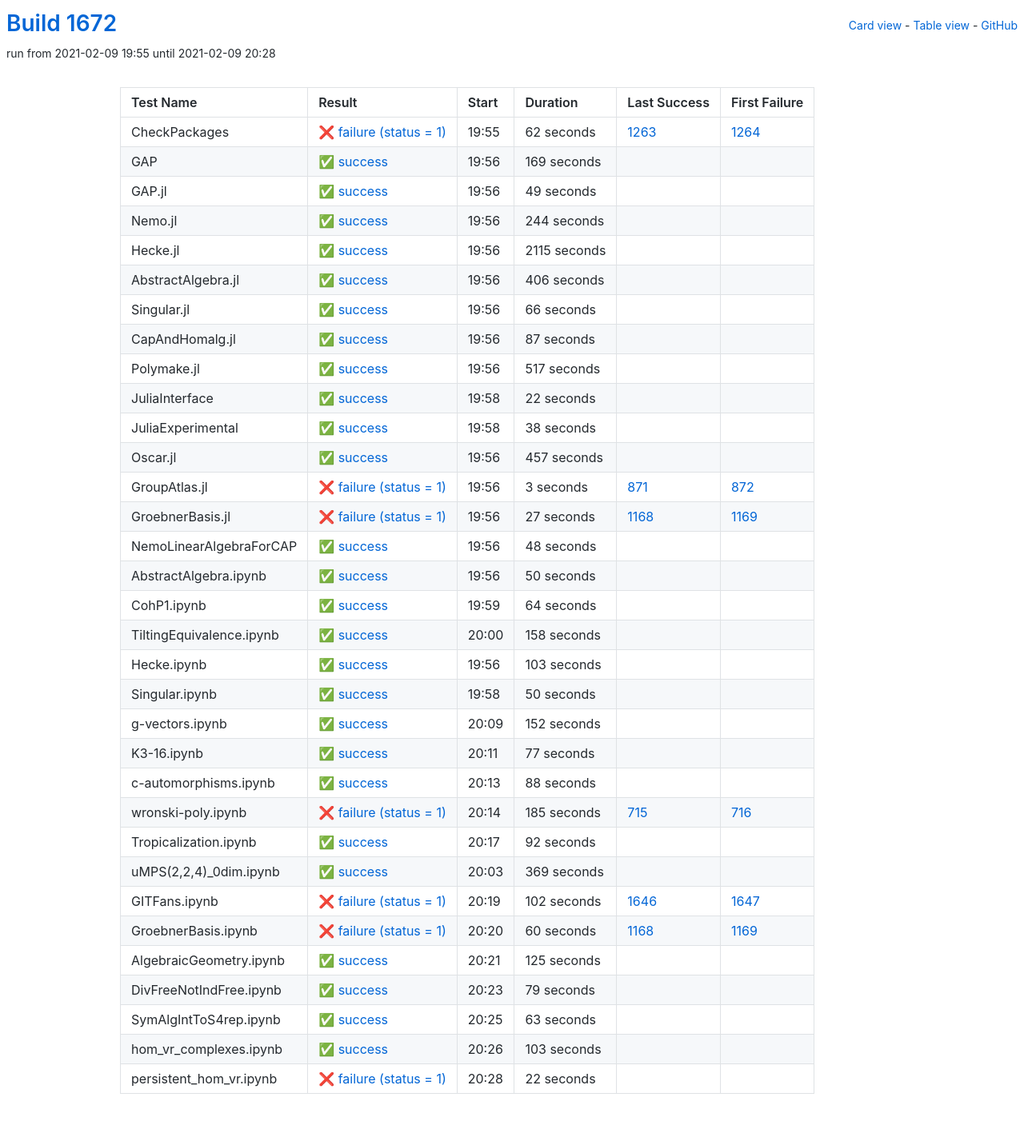
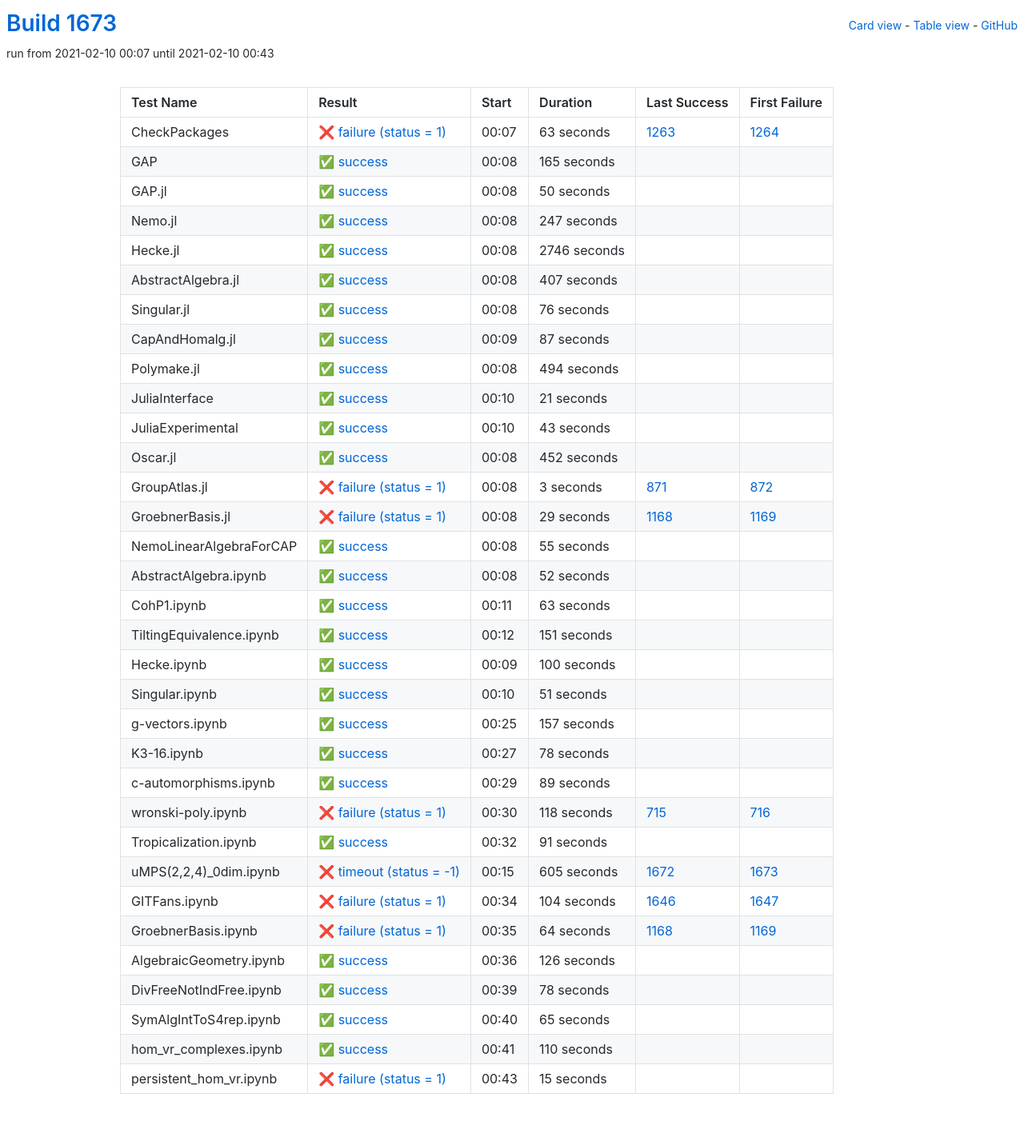
Before and after one commit to oscar-system/oscar-ci-status-stable, a Jekyll site: the page built from table.html, in a window 1280 px wide. Shown: the whole page at 80% size. Built offline with Jekyll 4.4.1, drawn with Linux system fonts in a browser that asks for light colours.

Commit message:
Build #1673

```diff
--- a/_data/ci.yml
+++ b/_data/ci.yml
@@ -1,6 +1,6 @@
 ---
-build: 1672
-build_url: https://oscarci.mathematik.uni-kl.de/job/oscar-stable/1672/
+build: 1673
+build_url: https://oscarci.mathematik.uni-kl.de/job/oscar-stable/1673/
 job: oscar-stable
 organization: oscar-system
 repo: oscar-ci-status-stable
@@ -8,92 +8,92 @@ repourl: https://github.com/oscar-system/oscar-ci-status-stable
 tests:
 - name: CheckPackages
   id: checkpackages
-  log: https://oscarci.mathematik.uni-kl.de/job/oscar-stable/1672/artifact/logs/build-1672/CheckPackages.log
-  start: 2021-02-09 19:55
+  log: https://oscarci.mathematik.uni-kl.de/job/oscar-stable/1673/artifact/logs/build-1673/CheckPackages.log
+  start: 2021-02-10 00:07
   success: false
   exitcode: 1
   status: failure
-  duration: 62
+  duration: 63
   last_success: 1263
   last_success_url: https://oscarci.mathematik.uni-kl.de/job/oscar-stable/1263/
   first_failure: 1264
   first_failure_url: https://oscarci.mathematik.uni-kl.de/job/oscar-stable/1264/
 - name: GAP
   id: gap
-  log: https://oscarci.mathematik.uni-kl.de/job/oscar-stable/1672/artifact/logs/build-1672/GAP.log
-  start: 2021-02-09 19:56
+  log: https://oscarci.mathematik.uni-kl.de/job/oscar-stable/1673/artifact/logs/build-1673/GAP.log
+  start: 2021-02-10 00:08
   success: true
   exitcode: 0
   status: success
-  duration: 169
+  duration: 165
   last_success: false
   last_success_url:
   first_failure: false
   first_failure_url:
 - name: GAP.jl
   id: gap-jl
-  log: https://oscarci.mathematik.uni-kl.de/job/oscar-stable/1672/artifact/logs/build-1672/GAP.jl.log
-  start: 2021-02-09 19:56
+  log: https://oscarci.mathematik.uni-kl.de/job/oscar-stable/1673/artifact/logs/build-1673/GAP.jl.log
+  start: 2021-02-10 00:08
   success: true
   exitcode: 0
   status: success
-  duration: 49
+  duration: 50
   last_success: false
   last_success_url:
   first_failure: false
   first_failure_url:
 - name: Nemo.jl
   id: nemo-jl
-  log: https://oscarci.mathematik.uni-kl.de/job/oscar-stable/1672/artifact/logs/build-1672/Nemo.jl.log
-  start: 2021-02-09 19:56
+  log: https://oscarci.mathematik.uni-kl.de/job/oscar-stable/1673/artifact/logs/build-1673/Nemo.jl.log
+  start: 2021-02-10 00:08
   success: true
   exitcode: 0
   status: success
-  duration: 244
+  duration: 247
   last_success: false
   last_success_url:
   first_failure: false
   first_failure_url:
 - name: Hecke.jl
   id: hecke-jl
-  log: https://oscarci.mathematik.uni-kl.de/job/oscar-stable/1672/artifact/logs/build-1672/Hecke.jl.log
-  start: 2021-02-09 19:56
+  log: https://oscarci.mathematik.uni-kl.de/job/oscar-stable/1673/artifact/logs/build-1673/Hecke.jl.log
+  start: 2021-02-10 00:08
   success: true
   exitcode: 0
   status: success
-  duration: 2115
+  duration: 2746
   last_success: false
   last_success_url:
   first_failure: false
   first_failure_url:
 - name: AbstractAlgebra.jl
   id: abstractalgebra-jl
-  log: https://oscarci.mathematik.uni-kl.de/job/oscar-stable/1672/artifact/logs/build-1672/AbstractAlgebra.jl.log
-  start: 2021-02-09 19:56
+  log: https://oscarci.mathematik.uni-kl.de/job/oscar-stable/1673/artifact/logs/build-1673/AbstractAlgebra.jl.log
+  start: 2021-02-10 00:08
   success: true
   exitcode: 0
   status: success
-  duration: 406
+  duration: 407
   last_success: false
   last_success_url:
   first_failure: false
   first_failure_url:
 - name: Singular.jl
   id: singular-jl
-  log: https://oscarci.mathematik.uni-kl.de/job/oscar-stable/1672/artifact/logs/build-1672/Singular.jl.log
-  start: 2021-02-09 19:56
+  log: https://oscarci.mathematik.uni-kl.de/job/oscar-stable/1673/artifact/logs/build-1673/Singular.jl.log
+  start: 2021-02-10 00:08
   success: true
   exitcode: 0
   status: success
-  duration: 66
+  duration: 76
   last_success: false
   last_success_url:
   first_failure: false
   first_failure_url:
 - name: CapAndHomalg.jl
   id: capandhomalg-jl
-  log: https://oscarci.mathematik.uni-kl.de/job/oscar-stable/1672/artifact/logs/build-1672/CapAndHomalg.jl.log
-  start: 2021-02-09 19:56
+  log: https://oscarci.mathematik.uni-kl.de/job/oscar-stable/1673/artifact/logs/build-1673/CapAndHomalg.jl.log
+  start: 2021-02-10 00:09
   success: true
   exitcode: 0
   status: success
@@ -104,56 +104,56 @@ tests:
   first_failure_url:
 - name: Polymake.jl
   id: polymake-jl
-  log: https://oscarci.mathematik.uni-kl.de/job/oscar-stable/1672/artifact/logs/build-1672/Polymake.jl.log
-  start: 2021-02-09 19:56
+  log: https://oscarci.mathematik.uni-kl.de/job/oscar-stable/1673/artifact/logs/build-1673/Polymake.jl.log
+  start: 2021-02-10 00:08
   success: true
   exitcode: 0
   status: success
-  duration: 517
+  duration: 494
   last_success: false
   last_success_url:
   first_failure: false
   first_failure_url:
 - name: JuliaInterface
   id: juliainterface
-  log: https://oscarci.mathematik.uni-kl.de/job/oscar-stable/1672/artifact/logs/build-1672/JuliaInterface.log
-  start: 2021-02-09 19:58
+  log: https://oscarci.mathematik.uni-kl.de/job/oscar-stable/1673/artifact/logs/build-1673/JuliaInterface.log
+  start: 2021-02-10 00:10
   success: true
   exitcode: 0
   status: success
-  duration: 22
+  duration: 21
   last_success: false
   last_success_url:
   first_failure: false
   first_failure_url:
 - name: JuliaExperimental
   id: juliaexperimental
-  log: https://oscarci.mathematik.uni-kl.de/job/oscar-stable/1672/artifact/logs/build-1672/JuliaExperimental.log
-  start: 2021-02-09 19:58
+  log: https://oscarci.mathematik.uni-kl.de/job/oscar-stable/1673/artifact/logs/build-1673/JuliaExperimental.log
+  start: 2021-02-10 00:10
   success: true
   exitcode: 0
   status: success
-  duration: 38
+  duration: 43
   last_success: false
   last_success_url:
   first_failure: false
   first_failure_url:
 - name: Oscar.jl
   id: oscar-jl
-  log: https://oscarci.mathematik.uni-kl.de/job/oscar-stable/1672/artifact/logs/build-1672/Oscar.jl.log
-  start: 2021-02-09 19:56
+  log: https://oscarci.mathematik.uni-kl.de/job/oscar-stable/1673/artifact/logs/build-1673/Oscar.jl.log
+  start: 2021-02-10 00:08
   success: true
   exitcode: 0
   status: success
-  duration: 457
+  duration: 452
   last_success: false
   last_success_url:
   first_failure: false
   first_failure_url:
 - name: GroupAtlas.jl
   id: groupatlas-jl
-  log: https://oscarci.mathematik.uni-kl.de/job/oscar-stable/1672/artifact/logs/build-1672/GroupAtlas.jl.log
-  start: 2021-02-09 19:56
+  log: https://oscarci.mathematik.uni-kl.de/job/oscar-stable/1673/artifact/logs/build-1673/GroupAtlas.jl.log
+  start: 2021-02-10 00:08
   success: false
   exitcode: 1
   status: failure
@@ -164,212 +164,44 @@ tests:
   first_failure_url: https://oscarci.mathematik.uni-kl.de/job/oscar-stable/872/
 - name: GroebnerBasis.jl
   id: groebnerbasis-jl
-  log: https://oscarci.mathematik.uni-kl.de/job/oscar-stable/1672/artifact/logs/build-1672/GroebnerBasis.jl.log
-  start: 2021-02-09 19:56
+  log: https://oscarci.mathematik.uni-kl.de/job/oscar-stable/1673/artifact/logs/build-1673/GroebnerBasis.jl.log
+  start: 2021-02-10 00:08
   success: false
   exitcode: 1
   status: failure
-  duration: 27
+  duration: 29
   last_success: 1168
   last_success_url: https://oscarci.mathematik.uni-kl.de/job/oscar-stable/1168/
   first_failure: 1169
   first_failure_url: https://oscarci.mathematik.uni-kl.de/job/oscar-stable/1169/
 - name: NemoLinearAlgebraForCAP
   id: nemolinearalgebraforcap
-  log: https://oscarci.mathematik.uni-kl.de/job/oscar-stable/1672/artifact/logs/build-1672/NemoLinearAlgebraForCAP.log
-  start: 2021-02-09 19:56
+  log: https://oscarci.mathematik.uni-kl.de/job/oscar-stable/1673/artifact/logs/build-1673/NemoLinearAlgebraForCAP.log
+  start: 2021-02-10 00:08
   success: true
   exitcode: 0
   status: success
-  duration: 48
+  duration: 55
   last_success: false
   last_success_url:
   first_failure: false
   first_failure_url:
 - name: AbstractAlgebra.ipynb
   id: abstractalgebra-ipynb
-  log: https://oscarci.mathematik.uni-kl.de/job/oscar-stable/1672/artifact/logs/build-1672/AbstractAlgebra.ipynb.log
-  start: 2021-02-09 19:56
+  log: https://oscarci.mathematik.uni-kl.de/job/oscar-stable/1673/artifact/logs/build-1673/AbstractAlgebra.ipynb.log
+  start: 2021-02-10 00:08
   success: true
   exitcode: 0
   status: success
-  duration: 50
+  duration: 52
   last_success: false
   last_success_url:
   first_failure: false
   first_failure_url:
 - name: CohP1.ipynb
   id: cohp1-ipynb
-  log: https://oscarci.mathematik.uni-kl.de/job/oscar-stable/1672/artifact/logs/build-1672/CohP1.ipynb.log
-  start: 2021-02-09 19:59
-  success: true
-  exitcode: 0
-  status: success
-  duration: 64
-  last_success: false
-  last_success_url:
-  first_failure: false
-  first_failure_url:
-- name: TiltingEquivalence.ipynb
-  id: tiltingequivalence-ipynb
-  log: https://oscarci.mathematik.uni-kl.de/job/oscar-stable/1672/artifact/logs/build-1672/TiltingEquivalence.ipynb.log
-  start: 2021-02-09 20:00
-  success: true
-  exitcode: 0
-  status: success
-  duration: 158
-  last_success: false
-  last_success_url:
-  first_failure: false
-  first_failure_url:
-- name: Hecke.ipynb
-  id: hecke-ipynb
-  log: https://oscarci.mathematik.uni-kl.de/job/oscar-stable/1672/artifact/logs/build-1672/Hecke.ipynb.log
-  start: 2021-02-09 19:56
-  success: true
-  exitcode: 0
-  status: success
-  duration: 103
-  last_success: false
-  last_success_url:
-  first_failure: false
-  first_failure_url:
-- name: Singular.ipynb
-  id: singular-ipynb
-  log: https://oscarci.mathematik.uni-kl.de/job/oscar-stable/1672/artifact/logs/build-1672/Singular.ipynb.log
-  start: 2021-02-09 19:58
-  success: true
-  exitcode: 0
-  status: success
-  duration: 50
-  last_success: false
-  last_success_url:
-  first_failure: false
-  first_failure_url:
-- name: g-vectors.ipynb
-  id: g-vectors-ipynb
-  log: https://oscarci.mathematik.uni-kl.de/job/oscar-stable/1672/artifact/logs/build-1672/g-vectors.ipynb.log
-  start: 2021-02-09 20:09
-  success: true
-  exitcode: 0
-  status: success
-  duration: 152
-  last_success: false
-  last_success_url:
-  first_failure: false
-  first_failure_url:
-- name: K3-16.ipynb
-  id: k3-16-ipynb
-  log: https://oscarci.mathematik.uni-kl.de/job/oscar-stable/1672/artifact/logs/build-1672/K3-16.ipynb.log
-  start: 2021-02-09 20:11
-  success: true
-  exitcode: 0
-  status: success
-  duration: 77
-  last_success: false
-  last_success_url:
-  first_failure: false
-  first_failure_url:
-- name: c-automorphisms.ipynb
-  id: c-automorphisms-ipynb
-  log: https://oscarci.mathematik.uni-kl.de/job/oscar-stable/1672/artifact/logs/build-1672/c-automorphisms.ipynb.log
-  start: 2021-02-09 20:13
-  success: true
-  exitcode: 0
-  status: success
-  duration: 88
-  last_success: false
-  last_success_url:
-  first_failure: false
-  first_failure_url:
-- name: wronski-poly.ipynb
-  id: wronski-poly-ipynb
-  log: https://oscarci.mathematik.uni-kl.de/job/oscar-stable/1672/artifact/logs/build-1672/wronski-poly.ipynb.log
-  start: 2021-02-09 20:14
-  success: false
-  exitcode: 1
-  status: failure
-  duration: 185
-  last_success: 715
-  last_success_url: https://oscarci.mathematik.uni-kl.de/job/oscar-stable/715/
-  first_failure: 716
-  first_failure_url: https://oscarci.mathematik.uni-kl.de/job/oscar-stable/716/
-- name: Tropicalization.ipynb
-  id: tropicalization-ipynb
-  log: https://oscarci.mathematik.uni-kl.de/job/oscar-stable/1672/artifact/logs/build-1672/Tropicalization.ipynb.log
-  start: 2021-02-09 20:17
-  success: true
-  exitcode: 0
-  status: success
-  duration: 92
-  last_success: false
-  last_success_url:
-  first_failure: false
-  first_failure_url:
-- name: uMPS(2,2,4)_0dim.ipynb
-  id: umps-2-2-4-0dim-ipynb
-  log: https://oscarci.mathematik.uni-kl.de/job/oscar-stable/1672/artifact/logs/build-1672/uMPS-2-2-4-_0dim.ipynb.log
-  start: 2021-02-09 20:03
-  success: true
-  exitcode: 0
-  status: success
-  duration: 369
-  last_success: false
-  last_success_url:
-  first_failure: false
-  first_failure_url:
-- name: GITFans.ipynb
-  id: gitfans-ipynb
-  log: https://oscarci.mathematik.uni-kl.de/job/oscar-stable/1672/artifact/logs/build-1672/GITFans.ipynb.log
-  start: 2021-02-09 20:19
-  success: false
-  exitcode: 1
-  status: failure
-  duration: 102
-  last_success: 1646
-  last_success_url: https://oscarci.mathematik.uni-kl.de/job/oscar-stable/1646/
-  first_failure: 1647
-  first_failure_url: https://oscarci.mathematik.uni-kl.de/job/oscar-stable/1647/
-- name: GroebnerBasis.ipynb
-  id: groebnerbasis-ipynb
-  log: https://oscarci.mathematik.uni-kl.de/job/oscar-stable/1672/artifact/logs/build-1672/GroebnerBasis.ipynb.log
-  start: 2021-02-09 20:20
-  success: false
-  exitcode: 1
-  status: failure
-  duration: 60
-  last_success: 1168
-  last_success_url: https://oscarci.mathematik.uni-kl.de/job/oscar-stable/1168/
-  first_failure: 1169
-  first_failure_url: https://oscarci.mathematik.uni-kl.de/job/oscar-stable/1169/
-- name: AlgebraicGeometry.ipynb
-  id: algebraicgeometry-ipynb
-  log: https://oscarci.mathematik.uni-kl.de/job/oscar-stable/1672/artifact/logs/build-1672/AlgebraicGeometry.ipynb.log
-  start: 2021-02-09 20:21
-  success: true
-  exitcode: 0
-  status: success
-  duration: 125
-  last_success: false
-  last_success_url:
-  first_failure: false
-  first_failure_url:
-- name: DivFreeNotIndFree.ipynb
-  id: divfreenotindfree-ipynb
-  log: https://oscarci.mathematik.uni-kl.de/job/oscar-stable/1672/artifact/logs/build-1672/DivFreeNotIndFree.ipynb.log
-  start: 2021-02-09 20:23
-  success: true
-  exitcode: 0
-  status: success
-  duration: 79
-  last_success: false
-  last_success_url:
-  first_failure: false
-  first_failure_url:
-- name: SymAlgIntToS4rep.ipynb
-  id: symalginttos4rep-ipynb
-  log: https://oscarci.mathematik.uni-kl.de/job/oscar-stable/1672/artifact/logs/build-1672/SymAlgIntToS4rep.ipynb.log
-  start: 2021-02-09 20:25
+  log: https://oscarci.mathematik.uni-kl.de/job/oscar-stable/1673/artifact/logs/build-1673/CohP1.ipynb.log
+  start: 2021-02-10 00:11
   success: true
   exitcode: 0
   status: success
@@ -378,26 +210,194 @@ tests:
   last_success_url:
   first_failure: false
   first_failure_url:
-- name: hom_vr_complexes.ipynb
-  id: hom-vr-complexes-ipynb
-  log: https://oscarci.mathematik.uni-kl.de/job/oscar-stable/1672/artifact/logs/build-1672/hom_vr_complexes.ipynb.log
-  start: 2021-02-09 20:26
+- name: TiltingEquivalence.ipynb
+  id: tiltingequivalence-ipynb
+  log: https://oscarci.mathematik.uni-kl.de/job/oscar-stable/1673/artifact/logs/build-1673/TiltingEquivalence.ipynb.log
+  start: 2021-02-10 00:12
   success: true
   exitcode: 0
   status: success
-  duration: 103
+  duration: 151
+  last_success: false
+  last_success_url:
+  first_failure: false
+  first_failure_url:
+- name: Hecke.ipynb
+  id: hecke-ipynb
+  log: https://oscarci.mathematik.uni-kl.de/job/oscar-stable/1673/artifact/logs/build-1673/Hecke.ipynb.log
+  start: 2021-02-10 00:09
+  success: true
+  exitcode: 0
+  status: success
+  duration: 100
+  last_success: false
+  last_success_url:
+  first_failure: false
+  first_failure_url:
+- name: Singular.ipynb
+  id: singular-ipynb
+  log: https://oscarci.mathematik.uni-kl.de/job/oscar-stable/1673/artifact/logs/build-1673/Singular.ipynb.log
+  start: 2021-02-10 00:10
+  success: true
+  exitcode: 0
+  status: success
+  duration: 51
+  last_success: false
+  last_success_url:
+  first_failure: false
+  first_failure_url:
+- name: g-vectors.ipynb
+  id: g-vectors-ipynb
+  log: https://oscarci.mathematik.uni-kl.de/job/oscar-stable/1673/artifact/logs/build-1673/g-vectors.ipynb.log
+  start: 2021-02-10 00:25
+  success: true
+  exitcode: 0
+  status: success
+  duration: 157
+  last_success: false
+  last_success_url:
+  first_failure: false
+  first_failure_url:
+- name: K3-16.ipynb
+  id: k3-16-ipynb
+  log: https://oscarci.mathematik.uni-kl.de/job/oscar-stable/1673/artifact/logs/build-1673/K3-16.ipynb.log
+  start: 2021-02-10 00:27
+  success: true
+  exitcode: 0
+  status: success
+  duration: 78
+  last_success: false
+  last_success_url:
+  first_failure: false
+  first_failure_url:
+- name: c-automorphisms.ipynb
+  id: c-automorphisms-ipynb
+  log: https://oscarci.mathematik.uni-kl.de/job/oscar-stable/1673/artifact/logs/build-1673/c-automorphisms.ipynb.log
+  start: 2021-02-10 00:29
+  success: true
+  exitcode: 0
+  status: success
+  duration: 89
+  last_success: false
+  last_success_url:
+  first_failure: false
+  first_failure_url:
+- name: wronski-poly.ipynb
+  id: wronski-poly-ipynb
+  log: https://oscarci.mathematik.uni-kl.de/job/oscar-stable/1673/artifact/logs/build-1673/wronski-poly.ipynb.log
+  start: 2021-02-10 00:30
+  success: false
+  exitcode: 1
+  status: failure
+  duration: 118
+  last_success: 715
+  last_success_url: https://oscarci.mathematik.uni-kl.de/job/oscar-stable/715/
+  first_failure: 716
+  first_failure_url: https://oscarci.mathematik.uni-kl.de/job/oscar-stable/716/
+- name: Tropicalization.ipynb
+  id: tropicalization-ipynb
+  log: https://oscarci.mathematik.uni-kl.de/job/oscar-stable/1673/artifact/logs/build-1673/Tropicalization.ipynb.log
+  start: 2021-02-10 00:32
+  success: true
+  exitcode: 0
+  status: success
+  duration: 91
+  last_success: false
+  last_success_url:
+  first_failure: false
+  first_failure_url:
+- name: uMPS(2,2,4)_0dim.ipynb
+  id: umps-2-2-4-0dim-ipynb
+  log: https://oscarci.mathematik.uni-kl.de/job/oscar-stable/1673/artifact/logs/build-1673/uMPS-2-2-4-_0dim.ipynb.log
+  start: 2021-02-10 00:15
+  success: false
+  exitcode: -1
+  status: timeout
+  duration: 605
+  last_success: 1672
+  last_success_url: https://oscarci.mathematik.uni-kl.de/job/oscar-stable/1672/
+  first_failure: 1673
+  first_failure_url: https://oscarci.mathematik.uni-kl.de/job/oscar-stable/1673/
+- name: GITFans.ipynb
+  id: gitfans-ipynb
+  log: https://oscarci.mathematik.uni-kl.de/job/oscar-stable/1673/artifact/logs/build-1673/GITFans.ipynb.log
+  start: 2021-02-10 00:34
+  success: false
+  exitcode: 1
+  status: failure
+  duration: 104
+  last_success: 1646
+  last_success_url: https://oscarci.mathematik.uni-kl.de/job/oscar-stable/1646/
+  first_failure: 1647
+  first_failure_url: https://oscarci.mathematik.uni-kl.de/job/oscar-stable/1647/
+- name: GroebnerBasis.ipynb
+  id: groebnerbasis-ipynb
+  log: https://oscarci.mathematik.uni-kl.de/job/oscar-stable/1673/artifact/logs/build-1673/GroebnerBasis.ipynb.log
+  start: 2021-02-10 00:35
+  success: false
+  exitcode: 1
+  status: failure
+  duration: 64
+  last_success: 1168
+  last_success_url: https://oscarci.mathematik.uni-kl.de/job/oscar-stable/1168/
+  first_failure: 1169
+  first_failure_url: https://oscarci.mathematik.uni-kl.de/job/oscar-stable/1169/
+- name: AlgebraicGeometry.ipynb
+  id: algebraicgeometry-ipynb
+  log: https://oscarci.mathematik.uni-kl.de/job/oscar-stable/1673/artifact/logs/build-1673/AlgebraicGeometry.ipynb.log
+  start: 2021-02-10 00:36
+  success: true
+  exitcode: 0
+  status: success
+  duration: 126
+  last_success: false
+  last_success_url:
+  first_failure: false
+  first_failure_url:
+- name: DivFreeNotIndFree.ipynb
+  id: divfreenotindfree-ipynb
+  log: https://oscarci.mathematik.uni-kl.de/job/oscar-stable/1673/artifact/logs/build-1673/DivFreeNotIndFree.ipynb.log
+  start: 2021-02-10 00:39
+  success: true
+  exitcode: 0
+  status: success
+  duration: 78
+  last_success: false
+  last_success_url:
+  first_failure: false
+  first_failure_url:
+- name: SymAlgIntToS4rep.ipynb
+  id: symalginttos4rep-ipynb
+  log: https://oscarci.mathematik.uni-kl.de/job/oscar-stable/1673/artifact/logs/build-1673/SymAlgIntToS4rep.ipynb.log
+  start: 2021-02-10 00:40
+  success: true
+  exitcode: 0
+  status: success
+  duration: 65
+  last_success: false
+  last_success_url:
+  first_failure: false
+  first_failure_url:
+- name: hom_vr_complexes.ipynb
+  id: hom-vr-complexes-ipynb
+  log: https://oscarci.mathematik.uni-kl.de/job/oscar-stable/1673/artifact/logs/build-1673/hom_vr_complexes.ipynb.log
+  start: 2021-02-10 00:41
+  success: true
+  exitcode: 0
+  status: success
+  duration: 110
   last_success: false
   last_success_url:
   first_failure: false
   first_failure_url:
 - name: persistent_hom_vr.ipynb
   id: persistent-hom-vr-ipynb
-  log: https://oscarci.mathematik.uni-kl.de/job/oscar-stable/1672/artifact/logs/build-1672/persistent_hom_vr.ipynb.log
-  start: 2021-02-09 20:28
+  log: https://oscarci.mathematik.uni-kl.de/job/oscar-stable/1673/artifact/logs/build-1673/persistent_hom_vr.ipynb.log
+  start: 2021-02-10 00:43
   success: false
   exitcode: 1
   status: failure
-  duration: 22
+  duration: 15
   last_success: false
   last_success_url:
   first_failure: false
```
Also changed, not shown: README.md.
